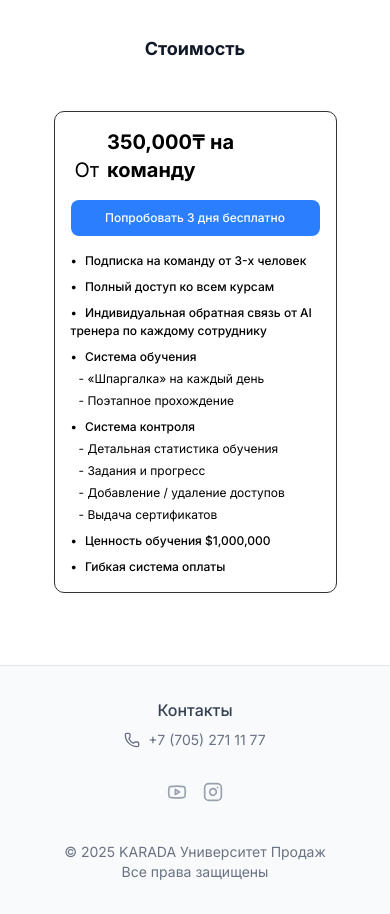
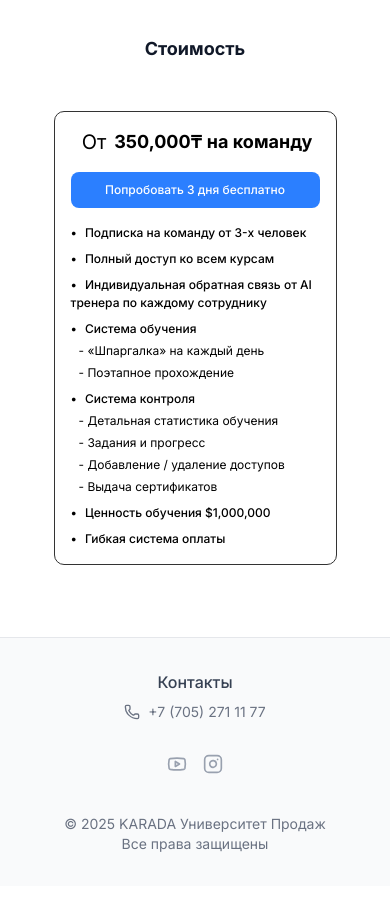
Before and after one commit to yernar-tursyn/u.karada, a Next.js app: page / in a window 390 px wide. Shown: the part 3860-4774 px from the top of the page. After the commit the page ends 4746 px from the top, so only its background shows below. Built offline with nearby package versions, Linux system fonts and the light colour scheme.

Commit message:
fixed price u karada mob

```diff
--- a/components/pricing-plans.tsx
+++ b/components/pricing-plans.tsx
@@ -77,7 +77,7 @@ export default function PricingPlans() {
                   {plan.period}
                 </span>
                 <div className="flex items-baseline">
-                  <span className="text-xl sm:text-2xl lg:text-3xl font-bold">
+                  <span className="text-lg sm:text-[19px] lg:text-3xl font-bold">
                     {plan.price}
                   </span>
                 </div>
```
